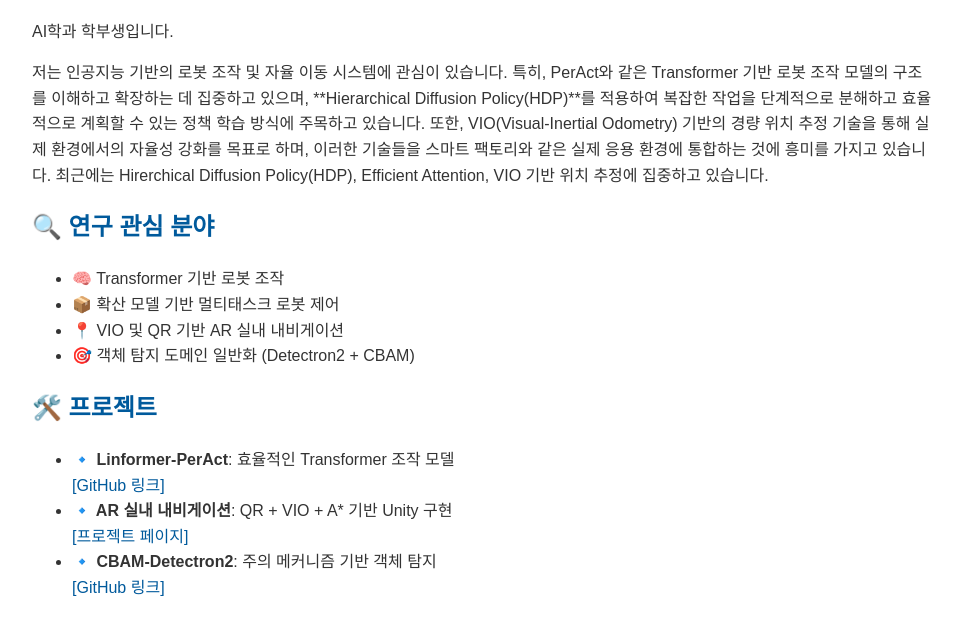
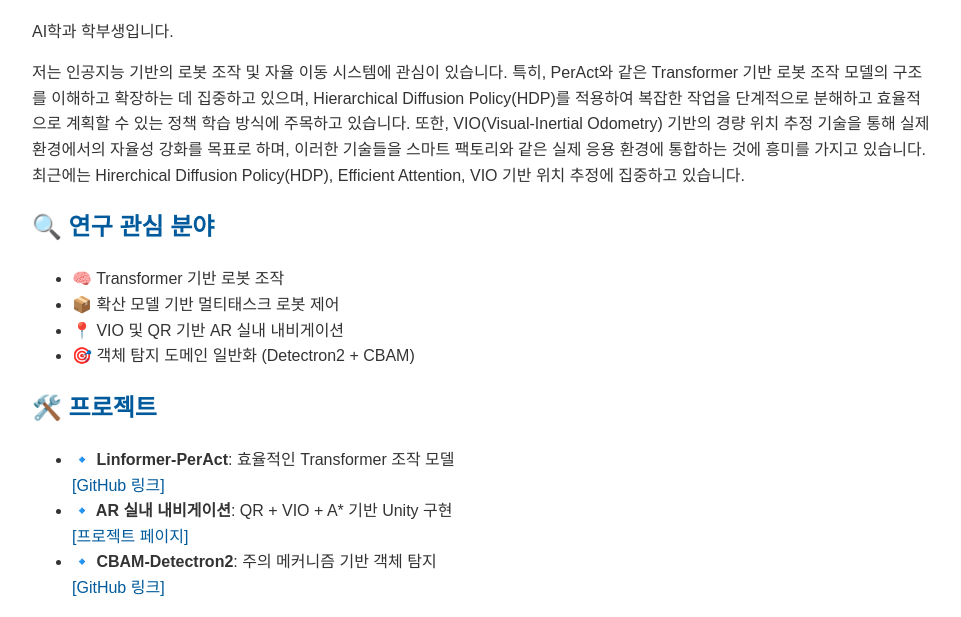
Before and after one commit to Yejin-Lee782/yejinhaha.github.io, a plain HTML site: page index.html in a window 1280 px wide. Both pictures are taken after a click on the element "한국어". Shown: the part 183-800 px from the top of the page, without its empty margins (158-1119 px from the left). Drawn offline with Linux system fonts and the light colour scheme.

Commit message:
Update index.html

```diff
--- a/index.html
+++ b/index.html
@@ -105,7 +105,7 @@
     <div id="tab-ko" class="tab-content">
       <h1>👋 안녕하세요, 이예진입니다</h1>
       <p>AI학과 학부생입니다.</p>
-      <p>저는 인공지능 기반의 로봇 조작 및 자율 이동 시스템에 관심이 있습니다. 특히, PerAct와 같은 Transformer 기반 로봇 조작 모델의 구조를 이해하고 확장하는 데 집중하고 있으며, **Hierarchical Diffusion Policy(HDP)**를 적용하여 복잡한 작업을 단계적으로 분해하고 효율적으로 계획할 수 있는 정책 학습 방식에 주목하고 있습니다.
+      <p>저는 인공지능 기반의 로봇 조작 및 자율 이동 시스템에 관심이 있습니다. 특히, PerAct와 같은 Transformer 기반 로봇 조작 모델의 구조를 이해하고 확장하는 데 집중하고 있으며, Hierarchical Diffusion Policy(HDP)를 적용하여 복잡한 작업을 단계적으로 분해하고 효율적으로 계획할 수 있는 정책 학습 방식에 주목하고 있습니다.
 또한, VIO(Visual-Inertial Odometry) 기반의 경량 위치 추정 기술을 통해 실제 환경에서의 자율성 강화를 목표로 하며, 이러한 기술들을 스마트 팩토리와 같은 실제 응용 환경에 통합하는 것에 흥미를 가지고 있습니다. 최근에는 Hirerchical Diffusion Policy(HDP), Efficient Attention, VIO 기반 위치 추정에 집중하고 있습니다.</p>
 
       <h2>🔍 연구 관심 분야</h2>
```
